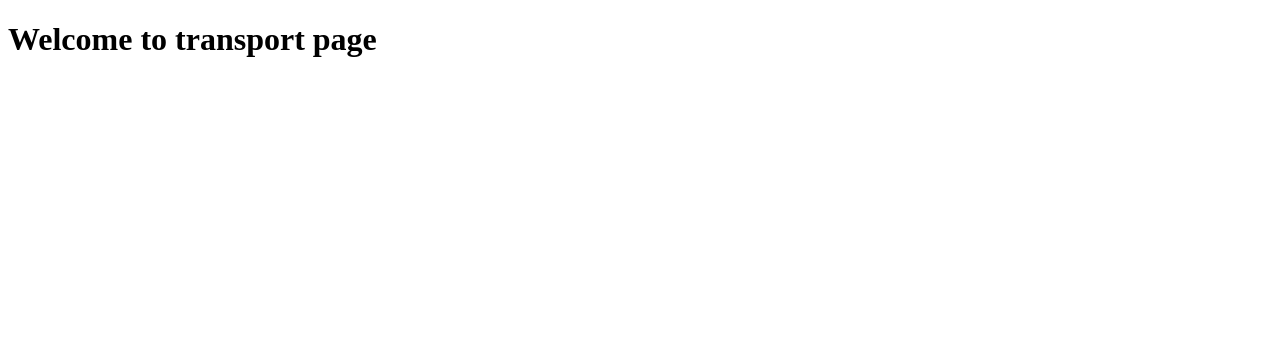
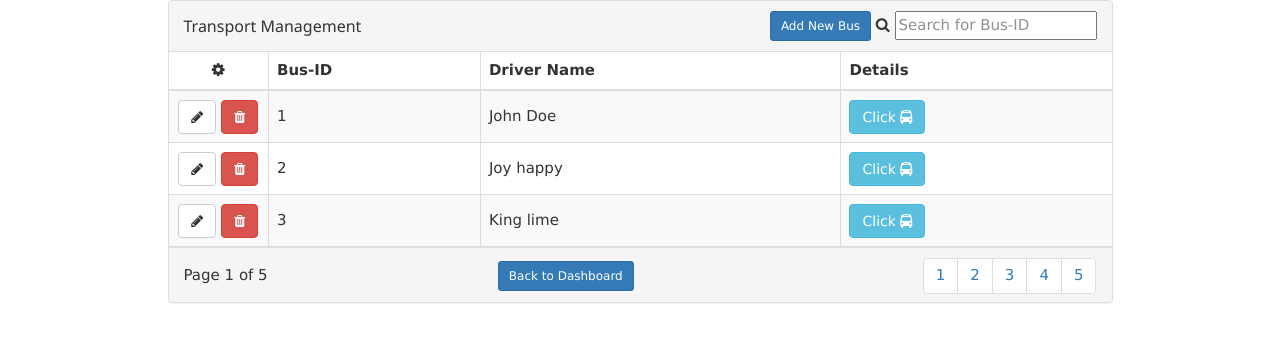
Before and after one commit to HappenSoftech/HappenSoftech, a plain HTML site: page html/Management/transport_Management.html in a window 1280 px wide. Drawn offline with nearby package versions, Linux system fonts and the light colour scheme.

Commit message:
transport-add

```diff
--- /dev/null
+++ b/css/transport_Mag.css
@@ -0,0 +1,49 @@
+.panel-table .panel-body {
+    padding: 0;
+}
+
+.panel-table .panel-body .table-bordered {
+    border-style: none;
+    margin: 0;
+}
+
+.panel-table .panel-body .table-bordered>thead>tr>th:first-of-type {
+    text-align: center;
+    width: 100px;
+}
+
+.panel-table .panel-body .table-bordered>thead>tr>th:last-of-type,
+.panel-table .panel-body .table-bordered>tbody>tr>td:last-of-type {
+    border-right: 0px;
+}
+
+.panel-table .panel-body .table-bordered>thead>tr>th:first-of-type,
+.panel-table .panel-body .table-bordered>tbody>tr>td:first-of-type {
+    border-left: 0px;
+}
+
+.panel-table .panel-body .table-bordered>tbody>tr:first-of-type>td {
+    border-bottom: 0px;
+}
+
+.panel-table .panel-body .table-bordered>thead>tr:first-of-type>th {
+    border-top: 0px;
+}
+
+.panel-table .panel-footer .pagination {
+    margin: 0;
+}
+
+.panel-table .panel-footer .col {
+    line-height: 34px;
+    height: 34px;
+}
+
+.panel-table .panel-heading .col h3 {
+    line-height: 30px;
+    height: 30px;
+}
+
+.panel-table .panel-body .table-bordered>tbody>tr>td {
+    line-height: 34px;
+}
--- a/html/Management/transport_Management.html
+++ b/html/Management/transport_Management.html
@@ -1,8 +1,103 @@
 <!DOCTYPE html>
 <html lang="en">
-    <head>
-    </head>
-    <body>
-        <h1>Welcome to transport page</h1>
-    </body>
+  <head>
+    <link rel="stylesheet" href="https://maxcdn.bootstrapcdn.com/bootstrap/3.3.0/css/bootstrap.min.css" crossorigin="anonymous">
+    <script src="https://maxcdn.bootstrapcdn.com/bootstrap/3.3.0/js/bootstrap.min.js"></script>
+    <script src="https://code.jquery.com/jquery-1.11.1.min.js"></script>
+    <link rel="stylesheet" href="../../css/transport_Mag.css">
+    <link rel="stylesheet" href="https://www.w3schools.com/w3css/4/w3.css">
+    <link rel="stylesheet" href="https://cdnjs.cloudflare.com/ajax/libs/font-awesome/4.7.0/css/font-awesome.min.css">
+    <!------ Include the above in your HEAD tag ---------->
+
+    <link href="https://cdnjs.cloudflare.com/ajax/libs/font-awesome/4.4.0/css/font-awesome.min.css" rel='stylesheet' type='text/css'>
+  </head>
+  <body>
+    <div class="container">
+      <div class="row">
+        <div class="col-md-10 col-md-offset-1">
+
+          <div class="panel panel-default panel-table">
+            <div class="panel-heading">
+              <div class="row">
+                <div class="col col-xs-6">
+                  <h3 class="panel-title">Transport Management</h3>
+                </div>
+                <div class="col col-xs-6 text-right">
+                  <button type="button" class="btn btn-sm btn-primary btn-create">Add New Bus</button>
+                  <i class="fa fa-search"></i>
+                  <input type="text" id="myInput" onKeyup="Bus_myFunction()" placeholder="Search for Bus-ID" title="Type in a name"></input>
+                </div>
+              </div>
+            </div>
+            <div class="panel-body">
+              <table class="table table-striped table-bordered table-list" id="myTable">
+                <thead>
+                  <tr>
+                    <th><em class="fa fa-cog"></em></th>
+                    <th class="hidden-xs">Bus-ID</th>
+                    <th>Driver Name</th>
+                    <th>Details</th>
+                  </tr>
+                </thead>
+                <tbody>
+                  <tr>
+                    <td align="center">
+                      <a class="btn btn-default"><em class="fa fa-pencil"></em></a>
+                      <a class="btn btn-danger"><em class="fa fa-trash"></em></a>
+                    </td>
+                    <td class="hidden-xs">1</td>
+                    <td>John Doe</td>
+                    <td><button class="btn btn-info">Click <i class="fa fa-bus"></i></button></td>
+                  </tr>
+                  <tr>
+                    <td align="center">
+                      <a class="btn btn-default"><em class="fa fa-pencil"></em></a>
+                      <a class="btn btn-danger"><em class="fa fa-trash"></em></a>
+                    </td>
+                    <td class="hidden-xs">2</td>
+                    <td>Joy happy</td>
+                    <td><button class="btn btn-info">Click <i class="fa fa-bus"></i></button></td>
+                  </tr>
+                  <tr>
+                    <td align="center">
+                      <a class="btn btn-default"><em class="fa fa-pencil"></em></a>
+                      <a class="btn btn-danger"><em class="fa fa-trash"></em></a>
+                    </td>
+                    <td class="hidden-xs">3</td>
+                    <td>King lime</td>
+                    <td><button class="btn btn-info">Click <i class="fa fa-bus"></i></button></td>
+                  </tr>
+                </tbody>
+              </table>
+            </div>
+            <div class="panel-footer">
+              <div class="row">
+                <div class="col col-xs-4">
+                  Page 1 of 5
+                </div>
+                <div class="col col-xs-8">
+                  <ul class="pagination hidden-xs pull-right">
+                    <li><a href="#">1</a></li>
+                    <li><a href="#">2</a></li>
+                    <li><a href="#">3</a></li>
+                    <li><a href="#">4</a></li>
+                    <li><a href="#">5</a></li>
+                  </ul>
+                  <button type="button" onClick="location.href='../admin_dashboard.html'" class="btn btn-sm btn-primary btn-create">Back to Dashboard</button>
+                  <ul class="pagination visible-xs pull-right">
+                    <li><a href="#"><<</a></li>
+                    <li><a href="#">>></a></li>
+                  </ul>
+                </div>
+              </div>
+            </div>
+          </div>
+        </div>
+      </div>
+    </div>
+
+    <script src="../../js/script.js"></script>
+    <script src="https://ajax.googleapis.com/ajax/libs/jquery/3.4.0/jquery.min.js"></script>
+    <script src="https://maxcdn.bootstrapcdn.com/bootstrap/4.3.1/js/bootstrap.min.js"></script>
+  </body>
 </html>
--- a/js/script.js
+++ b/js/script.js
@@ -37,3 +37,22 @@ function myFunction() {
         }
     }
 }
+
+function Bus_myFunction() {
+    var input, filter, table, tr, td, i, txtValue;
+    input = window.document.getElementById("myInput");
+    filter = input.value.toUpperCase();
+    table = window.document.getElementById("myTable");
+    tr = table.getElementsByTagName("tr");
+    for (i = 0; i < tr.length; i++) {
+        td = tr[i].getElementsByTagName("td")[1];
+        if (td) {
+            txtValue = td.textContent || td.innerText;
+            if (txtValue.toUpperCase().indexOf(filter) > -1) {
+                tr[i].style.display = "";
+            } else {
+                tr[i].style.display = "none";
+            }
+        }
+    }
+}
```
